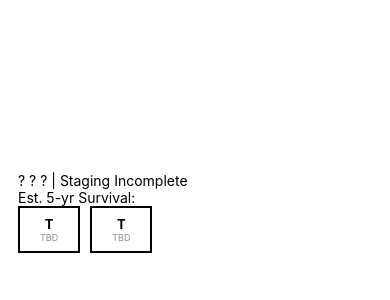
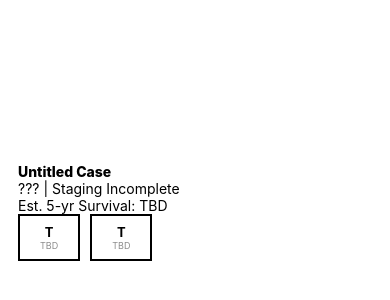
Before and after one commit to sirkevinwang/NOMA, a React Native app: screen / in a window 390 px wide. Shown: the part 210-510 px from the top of the page. Built offline with nearby package versions, Linux system fonts and the light colour scheme.

Commit message:
basic header is done

```diff
--- a/App.js
+++ b/App.js
@@ -7,15 +7,13 @@ import NavigationBar from './components/Navigation/NavigationBar';
 import emptyCaseData from './cases/empty-case';
 
 export default function App() {
-
-
-  const [currentStep, setCurrentStep]= useState(0);
+  const [currentStep, setCurrentStep]= useState("T");
   // TOOD: should load default data from here
   // header
   const [caseName, setCaseName] = useState("Untitled Case");
   const [stage, setStage] = useState([null, null, null]);
-  const [caseStagingStatus, setCaseStagingStatus] = useState("Incomplete");
-  const [fiveYearExpactancy, setFiveYearExpectancy] = useState(null);
+  const [caseStagingStatus, setCaseStagingStatus] = useState("Staging Incomplete");
+  const [fiveYearSurvival, setFiveYearExpectancy] = useState(null);
 
   // T Stage
   const [TStage, setTStage] = useState({
@@ -37,7 +35,11 @@ export default function App() {
 
   return (
     <View style={styles.container}>
-      <CaseHeader />
+      <CaseHeader
+        caseName = {caseName}
+        stage = {stage}
+        caseStagingStatus = {caseStagingStatus}
+        fiveYearSurvival = {fiveYearSurvival}/>
       <NavigationBar />
       <StatusBar style="auto" />
     </View>
--- a/cases/empty-case.js
+++ b/cases/empty-case.js
@@ -3,7 +3,7 @@ const emptyCaseData = {
     "stage": [null, null, null],
     "clincial_stage": null,
     "case_staging_status": "Incomplete",
-    "five_year_expectancy": null,
+    "five_year_survival": null,
     "staging": {
         "T": {
             "depth": null,
--- a/components/Header/CaseHeader.js
+++ b/components/Header/CaseHeader.js
@@ -7,9 +7,9 @@ import CaseFiveYearSurvivalRate from './CaseFiveYearSurvivalRate';
 const CaseHeader = (props) => {
     return (
         <View>
-            <CaseTitle caseTitle={props.caseTitle}/>
-            <CaseStage stage={props.stage} clinicalStage={props.clinicalStage} caseStatus={props.caseStatus}/>
-            <CaseFiveYearSurvivalRate survivalRate={props.survivalRate}/>
+            <CaseTitle caseName={props.caseName}/>
+            <CaseStage stage={props.stage} caseStatus={props.caseStagingStatus}/>
+            <CaseFiveYearSurvivalRate survivalRate={props.fiveYearSurvival}/>
         </View>
     )
 }
--- a/components/Header/CaseStage.js
+++ b/components/Header/CaseStage.js
@@ -2,9 +2,18 @@ import React from 'react';
 import { StyleSheet, Text, View } from 'react-native';
 
 const CaseStage = (props) => {
+
+    function computeStageString(stageArr) {
+        var stageStr = ""
+        stageArr.map( (x) =>  {
+                x === null ? stageStr += "?" : stageStr += x
+            }
+        )
+        return stageStr;
+    }
     return (
         <>
-        <Text>? ? ? | Staging Incomplete</Text>
+        <Text>{computeStageString(props.stage)} | {props.caseStatus}</Text>
         </>
     );
 }
--- a/components/Header/CaseTitle.js
+++ b/components/Header/CaseTitle.js
@@ -1,12 +1,19 @@
 import React from 'react'
-import { View, Text } from 'react-native'
+import { View, Text, StyleSheet } from 'react-native'
 
 const CaseTitle = (props) => {
     return (
         <View>
-            <Text>{props.caseTitle}</Text>
+            <Text style={styles.title}>{props.caseName}</Text>
         </View>
     )
 }
 
+const styles = StyleSheet.create({
+    title: {
+        fontWeight: "800"
+    }
+});
+
+
 export default CaseTitle;
```
